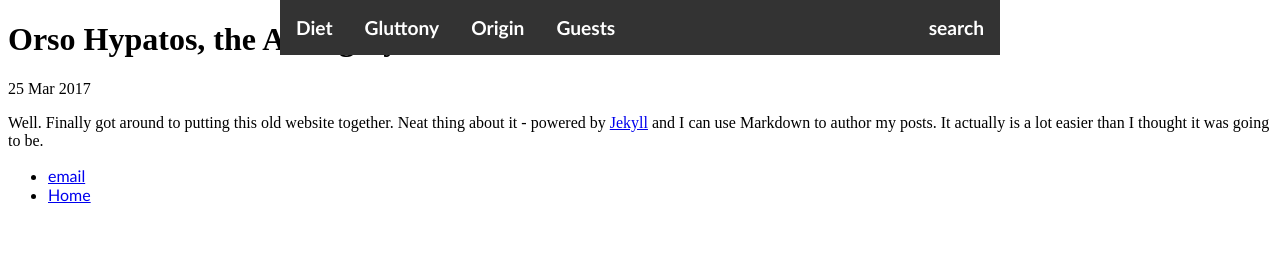
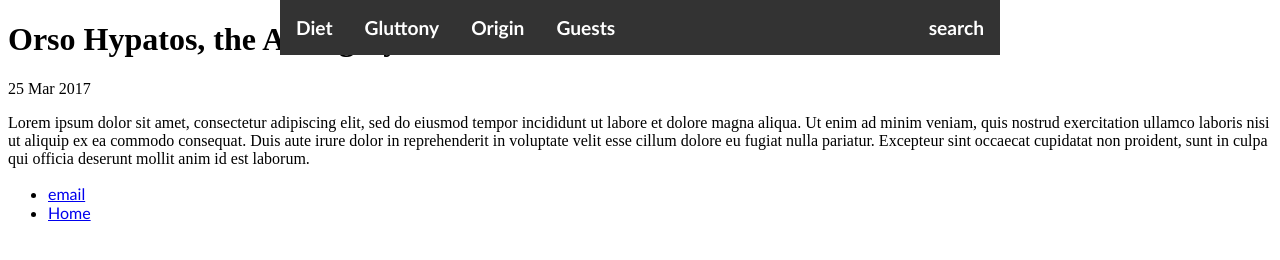
Before and after one commit to gluttonousbear/gluttonousbear.github.io, a Jekyll site: the page built from _posts/2017-03-25-orso-hypatos-site-launched.md, in a window 1280 px wide, cut to the strip 417-677 px from the top of the page. Built offline with Jekyll 4.4.1, drawn with Linux system fonts in a browser that asks for light colours.

Commit message:
Update 2017-03-25-orso-hypatos-site-launched.md

```diff
--- a/_posts/2017-03-25-orso-hypatos-site-launched.md
+++ b/_posts/2017-03-25-orso-hypatos-site-launched.md
@@ -4,5 +4,4 @@
 date: 2017-03-25
 ---
 
-Well. Finally got around to putting this old website together. Neat thing about it - powered by [Jekyll](http://jekyllrb.com) and
-I can use Markdown to author my posts.  It actually is a lot easier than I thought it was going to be.
+Lorem ipsum dolor sit amet, consectetur adipiscing elit, sed do eiusmod tempor incididunt ut labore et dolore magna aliqua. Ut enim ad minim veniam, quis nostrud exercitation ullamco laboris nisi ut aliquip ex ea commodo consequat. Duis aute irure dolor in reprehenderit in voluptate velit esse cillum dolore eu fugiat nulla pariatur. Excepteur sint occaecat cupidatat non proident, sunt in culpa qui officia deserunt mollit anim id est laborum.
```
